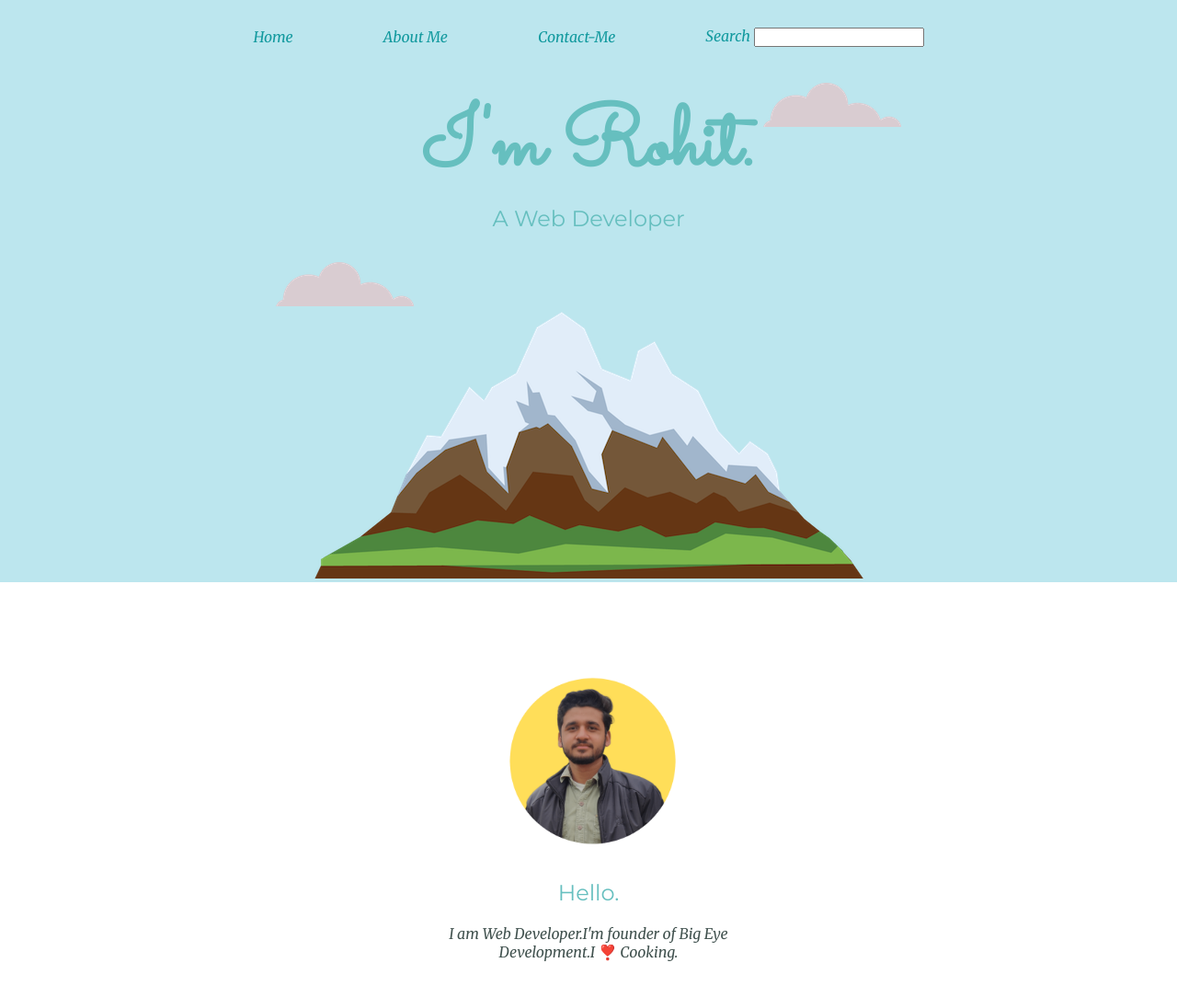
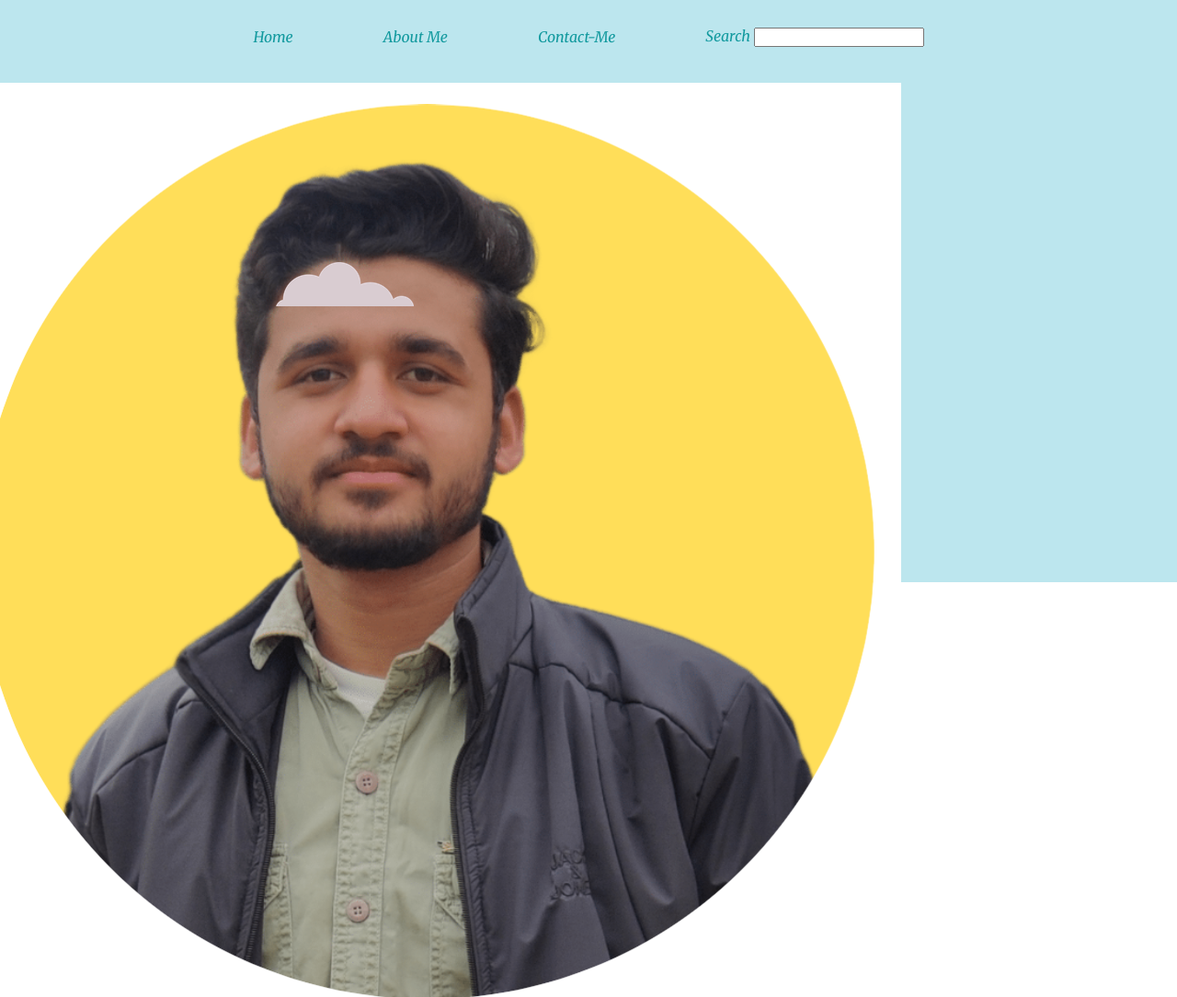
Before and after one commit to rohitbedwal9/Personal-Site, a plain HTML site: page index.html in a window 1280 px wide. Shown: the top 1084 px of the page at 92% size. Drawn offline with Linux system fonts and the light colour scheme.

Commit message:
Update index.html

```diff
--- a/index.html
+++ b/index.html
@@ -6,7 +6,7 @@
     <meta name="viewport" content="width=device-width, initial-scale=1.0">
     <title>Rohit's Personal Site | Home</title>
     <link rel="stylesheet" href="CSS/style.css">
-    <link rel="icon" href="images/profile.png">
+    <link rel="icon" href="images/Profile.png">
     <link rel="preconnect" href="https://fonts.googleapis.com">
 <link rel="preconnect" href="https://fonts.gstatic.com" crossorigin>
 <link href="https://fonts.googleapis.com/css2?family=Merriweather:ital@1&family=Montserrat&family=Sacramento&display=swap" rel="stylesheet">
@@ -23,7 +23,7 @@
         </tr>
       </table>
     </div>
-    <img class="top-cloud" src="images/cloud.png" alt="cloud image"/>
+    <img class="top-cloud" src="images/Profile.png" alt="cloud image"/>
     <h1>I'm Rohit.</h1>
     <h2 class="subheading">A Web Developer</h2>
     <img class="bottom-cloud"  src="images/cloud.png" alt="cloud image"/>
```
